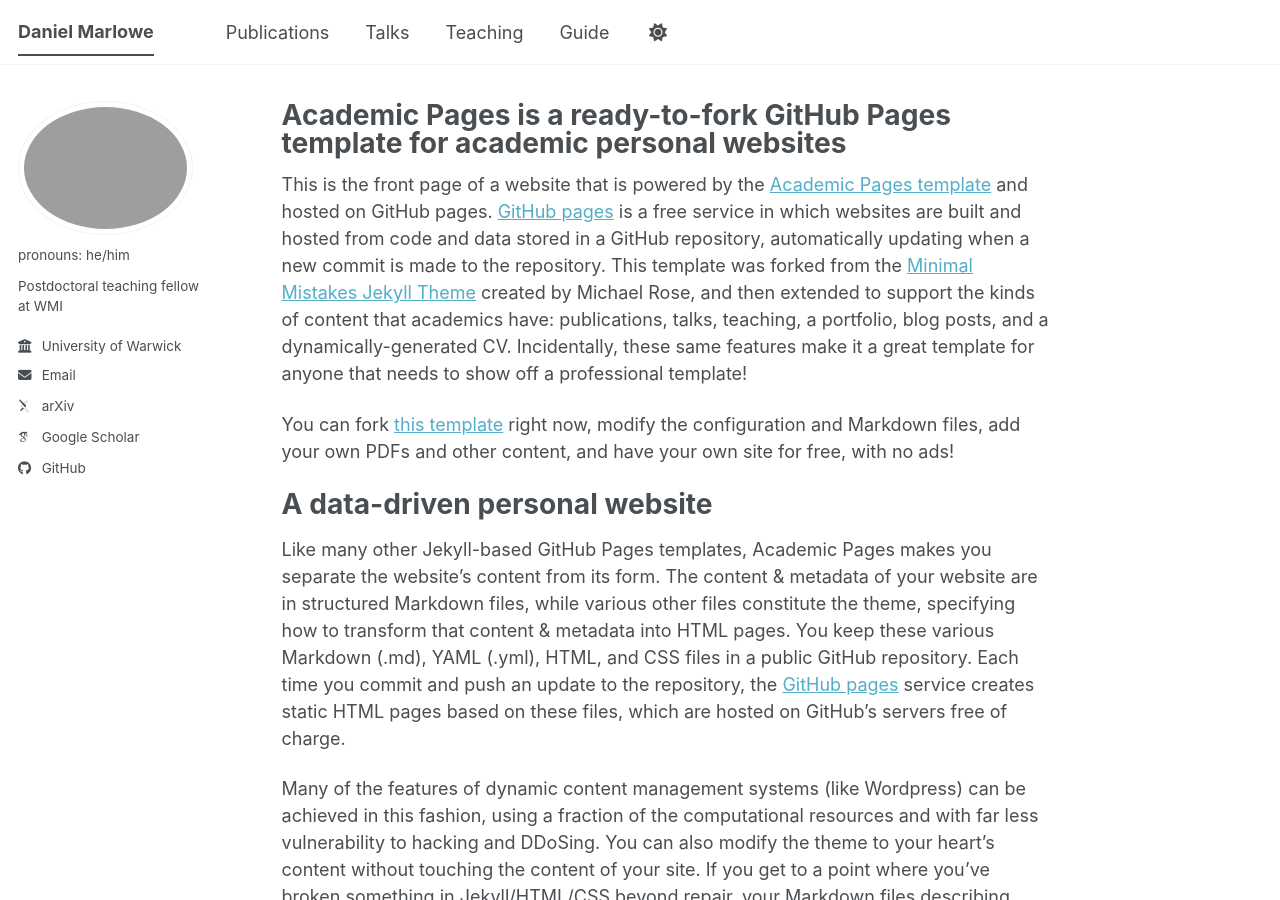
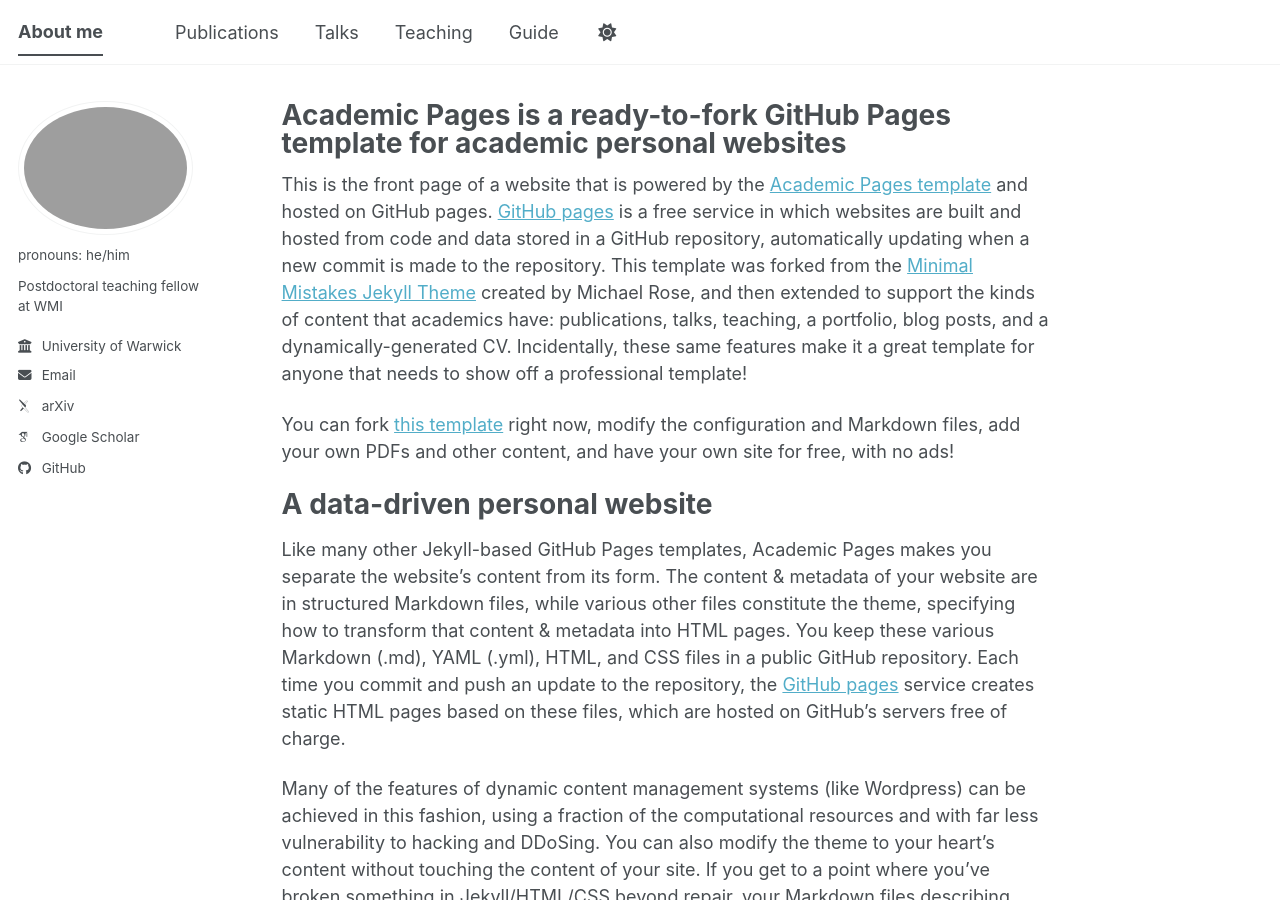
Before and after one commit to dmarl/dmarl.github.io, a Jekyll site: the page built from _pages/about.md, in a window 1280 px wide and 900 px high. Built offline with Jekyll 4.4.1, drawn with Linux system fonts in a browser that asks for light colours; some web fonts are replaced; a script bundle is joined from its source files by our own code; library files that are not in the unit come from our copies.

Commit message:
Update _config.yml

```diff
--- a/_config.yml
+++ b/_config.yml
@@ -9,7 +9,7 @@
 # Basic Site Settings
 locale                   : "en-UK"
 site_theme               : "default" # The available themes options are "default", "air", "sunrise", "mint", "dirt" and "contrast"
-title                    : "Daniel Marlowe"
+title                    : "About me"
 title_separator          : "-"
 name                     : &name "Daniel Marlowe"
 description              : &description "Academic website for Daniel Marlowe"   # Update this with a general description of your site, this is the default if not overridden by a page
```
